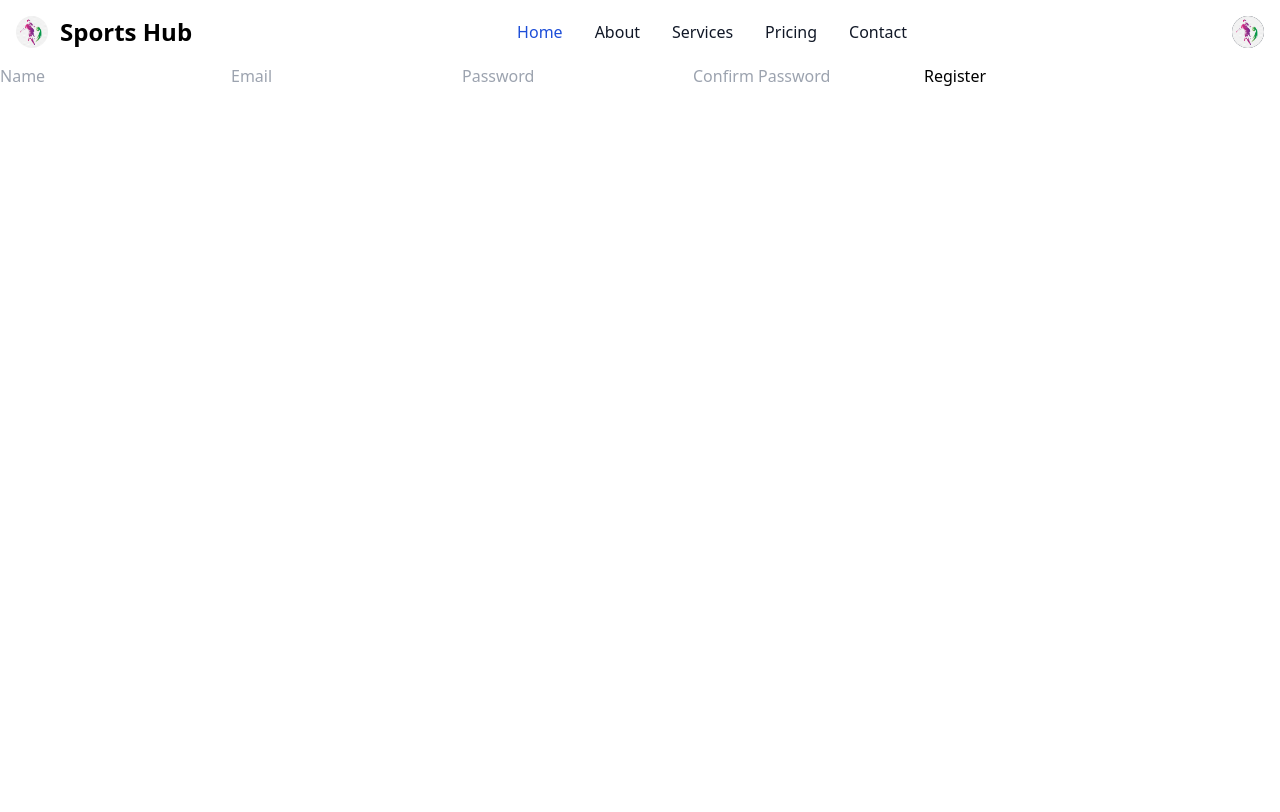
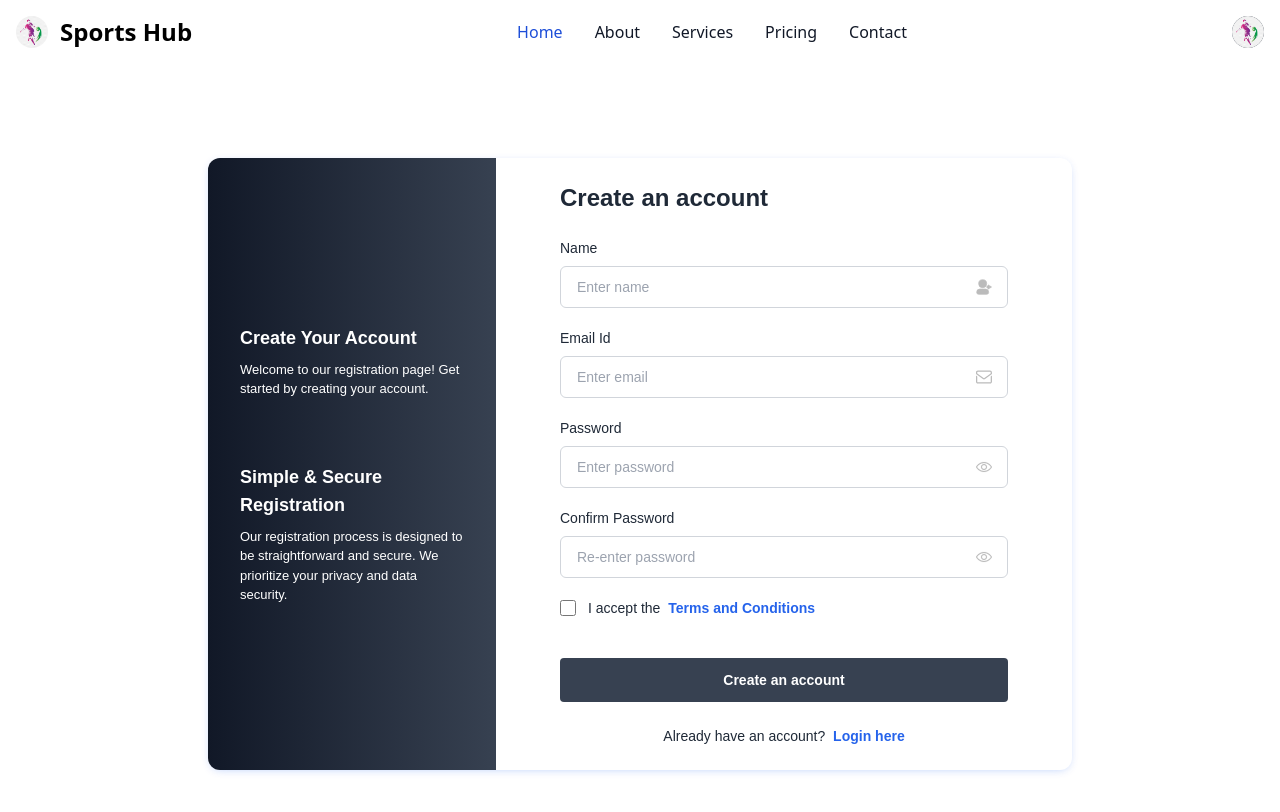
Before and after one commit to learn-naresh/Frontend, a React (Create React App) app: page /register in a window 1280 px wide. Shown: the top 812 px of the page. Built offline with nearby package versions, Linux system fonts and the light colour scheme.

Commit message:
Add style in registration form

```diff
--- a/src/components/BookingConfirmation.js
+++ b/src/components/BookingConfirmation.js
@@ -33,7 +33,6 @@ const BookingConfirmation = () => {
           </tr>
         </tbody>
       </table>
-
       <div className='py-4 mt-auto '>
         <button className='text-white bg-gradient-to-r from-blue-500 via-blue-600 to-blue-700 hover:bg-gradient-to-br focus:ring-4 focus:outline-none focus:ring-blue-300 dark:focus:ring-blue-800 shadow-lg shadow-blue-500/50 dark:shadow-lg dark:shadow-blue-800/80 font-medium rounded-lg text-sm px-5 py-2.5 text-center me-2 mb-2'><Link to="/">Back to Home</Link></button>
       </div>
--- a/src/components/Register.js
+++ b/src/components/Register.js
@@ -39,13 +39,90 @@ const Register = () => {
 
 
   return (
-    <form onSubmit={handleSubmit}>
-      <input type="text" placeholder="Name" value={name} onChange={e => setName(e.target.value)} required />
-      <input type="email" placeholder="Email" value={email} onChange={e => setEmail(e.target.value)} required />
-      <input type="password" placeholder="Password" value={password} onChange={e => setPassword(e.target.value)} required />
-      <input type="password" placeholder="Confirm Password" value={passwordConfirmation} onChange={e => setPasswordConfirmation(e.target.value)} required />
-      <button type="submit">Register</button>
-    </form>
+    <div className="font-[sans-serif] text-gray-800 bg-white max-w-4xl flex items-center mx-auto md:h-screen p-4">
+      <div className="grid md:grid-cols-3 items-center shadow-[0_2px_10px_-3px_rgba(6,81,237,0.3)] rounded-xl overflow-hidden">
+        <div className="max-md:order-1 flex flex-col justify-center space-y-16 max-md:mt-16 min-h-full bg-gradient-to-r from-gray-900 to-gray-700 lg:px-8 px-4 py-4">
+          <div>
+            <h4 className="text-white text-lg font-semibold">Create Your Account</h4>
+            <p className="text-[13px] text-white mt-2">Welcome to our registration page! Get started by creating your account.</p>
+          </div>
+          <div>
+            <h4 className="text-white text-lg font-semibold">Simple & Secure Registration</h4>
+            <p className="text-[13px] text-white mt-2">Our registration process is designed to be straightforward and secure. We prioritize your privacy and data security.</p>
+          </div>
+        </div>
+        <form className='md:col-span-2 w-full py-6 px-6 sm:px-16' onSubmit={handleSubmit}>
+          <div className="mb-6">
+            <h3 className="text-2xl font-bold">Create an account</h3>
+          </div>
+
+          <div className="space-y-5">
+            <div>
+              <label className="text-sm mb-2 block">Name</label>
+              <div className="relative flex items-center">
+                <input name='name' type="text" className="bg-white border border-gray-300 w-full text-sm px-4 py-2.5 rounded-md outline-blue-500" placeholder="Enter name" value={name} onChange={e => setName(e.target.value)} required />
+                <svg xmlns="http://www.w3.org/2000/svg" fill="#bbb" stroke="#bbb" className="w-4 h-4 absolute right-4" viewBox="0 0 24 24">
+                  <circle cx="10" cy="7" r="6" data-original="#000000"></circle>
+                  <path d="M14 15H6a5 5 0 0 0-5 5 3 3 0 0 0 3 3h12a3 3 0 0 0 3-3 5 5 0 0 0-5-5zm8-4h-2.59l.3-.29a1 1 0 0 0-1.42-1.42l-2 2a1 1 0 0 0 0 1.42l2 2a1 1 0 0 0 1.42 0 1 1 0 0 0 0-1.42l-.3-.29H22a1 1 0 0 0 0-2z" data-original="#000000"></path>
+                </svg>
+              </div>
+            </div>
+
+            <div>
+              <label className="text-sm mb-2 block">Email Id</label>
+              <div className="relative flex items-center">
+                <input name="email" type="email" className="bg-white border border-gray-300 w-full text-sm px-4 py-2.5 rounded-md outline-blue-500" placeholder="Enter email"  value={email} onChange={e => setEmail(e.target.value)} required />
+                <svg xmlns="http://www.w3.org/2000/svg" fill="#bbb" stroke="#bbb" class="w-4 h-4 absolute right-4" viewBox="0 0 682.667 682.667">
+                  <defs>
+                    <clipPath id="a" clipPathUnits="userSpaceOnUse">
+                      <path d="M0 512h512V0H0Z" data-original="#000000"></path>
+                    </clipPath>
+                  </defs>
+                  <g clip-path="url(#a)" transform="matrix(1.33 0 0 -1.33 0 682.667)">
+                    <path fill="none" stroke-miterlimit="10" stroke-width="40" d="M452 444H60c-22.091 0-40-17.909-40-40v-39.446l212.127-157.782c14.17-10.54 33.576-10.54 47.746 0L492 364.554V404c0 22.091-17.909 40-40 40Z" data-original="#000000"></path>
+                    <path d="M472 274.9V107.999c0-11.027-8.972-20-20-20H60c-11.028 0-20 8.973-20 20V274.9L0 304.652V107.999c0-33.084 26.916-60 60-60h392c33.084 0 60 26.916 60 60v196.653Z" data-original="#000000"></path>
+                  </g>
+                </svg>
+              </div>
+            </div>
+
+            <div>
+              <label className="text-sm mb-2 block">Password</label>
+              <div className="relative flex items-center">
+                <input name="password"  type="password" className="bg-white border border-gray-300 w-full text-sm px-4 py-2.5 rounded-md outline-blue-500" placeholder="Enter password" value={password} onChange={e => setPassword(e.target.value)} required />
+                <svg xmlns="http://www.w3.org/2000/svg" fill="#bbb" stroke="#bbb" class="w-4 h-4 absolute right-4 cursor-pointer" viewBox="0 0 128 128">
+                  <path d="M64 104C22.127 104 1.367 67.496.504 65.943a4 4 0 0 1 0-3.887C1.367 60.504 22.127 24 64 24s62.633 36.504 63.496 38.057a4 4 0 0 1 0 3.887C126.633 67.496 105.873 104 64 104zM8.707 63.994C13.465 71.205 32.146 96 64 96c31.955 0 50.553-24.775 55.293-31.994C114.535 56.795 95.854 32 64 32 32.045 32 13.447 56.775 8.707 63.994zM64 88c-13.234 0-24-10.766-24-24s10.766-24 24-24 24 10.766 24 24-10.766 24-24 24zm0-40c-8.822 0-16 7.178-16 16s7.178 16 16 16 16-7.178 16-16-7.178-16-16-16z" data-original="#000000"></path>
+                </svg>
+              </div>
+            </div>
+
+            <div>
+              <label className="text-sm mb-2 block">Confirm Password</label>
+              <div className="relative flex items-center">
+                <input type="password" className="bg-white border border-gray-300 w-full text-sm px-4 py-2.5 rounded-md outline-blue-500" placeholder="Re-enter password" value={passwordConfirmation} onChange={e => setPasswordConfirmation(e.target.value)} required />
+                <svg xmlns="http://www.w3.org/2000/svg" fill="#bbb" stroke="#bbb" class="w-4 h-4 absolute right-4 cursor-pointer" viewBox="0 0 128 128">
+                  <path d="M64 104C22.127 104 1.367 67.496.504 65.943a4 4 0 0 1 0-3.887C1.367 60.504 22.127 24 64 24s62.633 36.504 63.496 38.057a4 4 0 0 1 0 3.887C126.633 67.496 105.873 104 64 104zM8.707 63.994C13.465 71.205 32.146 96 64 96c31.955 0 50.553-24.775 55.293-31.994C114.535 56.795 95.854 32 64 32 32.045 32 13.447 56.775 8.707 63.994zM64 88c-13.234 0-24-10.766-24-24s10.766-24 24-24 24 10.766 24 24-10.766 24-24 24zm0-40c-8.822 0-16 7.178-16 16s7.178 16 16 16 16-7.178 16-16-7.178-16-16-16z" data-original="#000000"></path>
+                </svg>
+              </div>
+            </div>
+
+            <div class="flex items-center">
+              <input id="remember-me" name="remember-me" type="checkbox" className="h-4 w-4 shrink-0 text-blue-600 focus:ring-blue-500 border-gray-300 rounded" />
+              <label for="remember-me" class="ml-3 block text-sm">
+                I accept the <a href="javascript:void(0);" class="text-blue-600 font-semibold hover:underline ml-1">Terms and Conditions</a>
+              </label>
+            </div>
+          </div>
+
+          <div class="!mt-10">
+            <button type="submit" className="w-full py-3 px-4 text-sm font-semibold rounded text-white bg-gray-700 hover:bg-gray-800 focus:outline-none">
+              Create an account
+            </button>
+          </div>
+            <p class="text-sm mt-6 text-center">Already have an account? <a href="javascript:void(0);" class="text-blue-600 font-semibold hover:underline ml-1">Login here</a></p>
+        </form>
+    </div>
+  </div>
   );
 };
 
```
